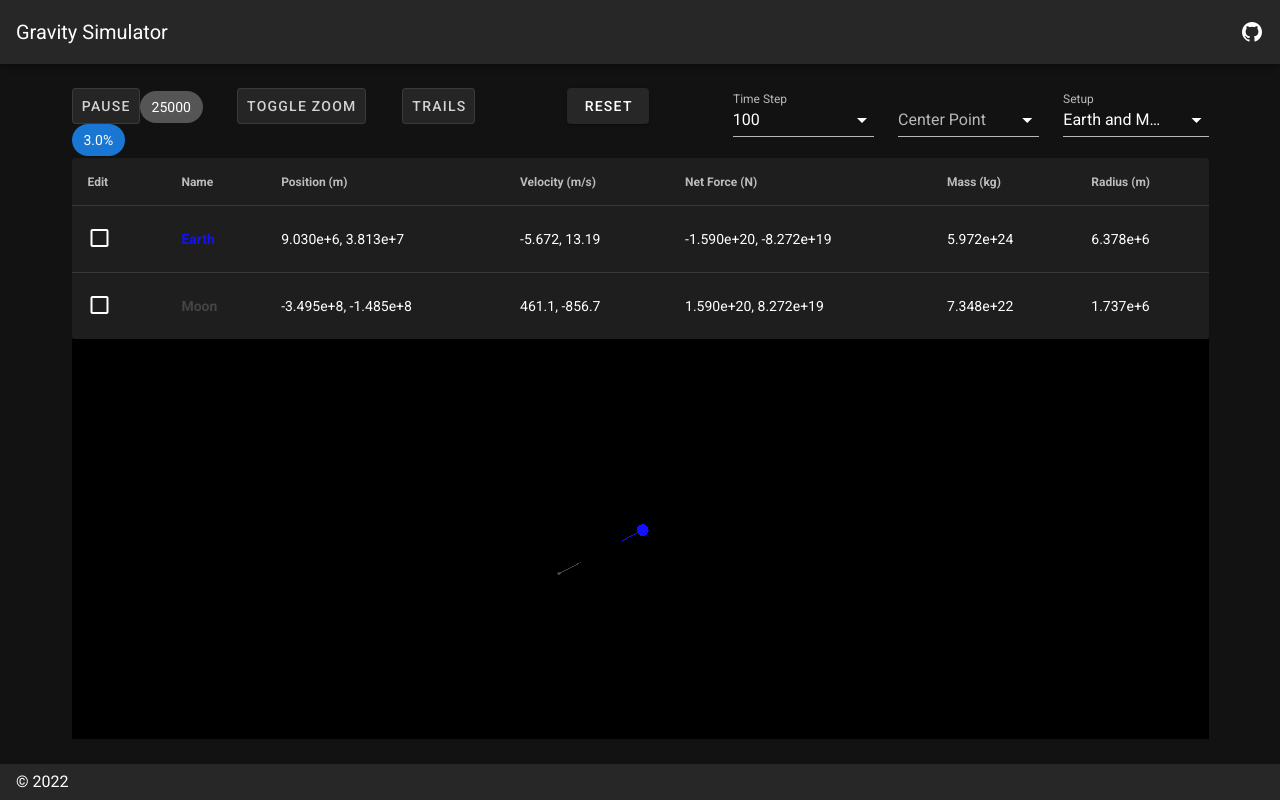
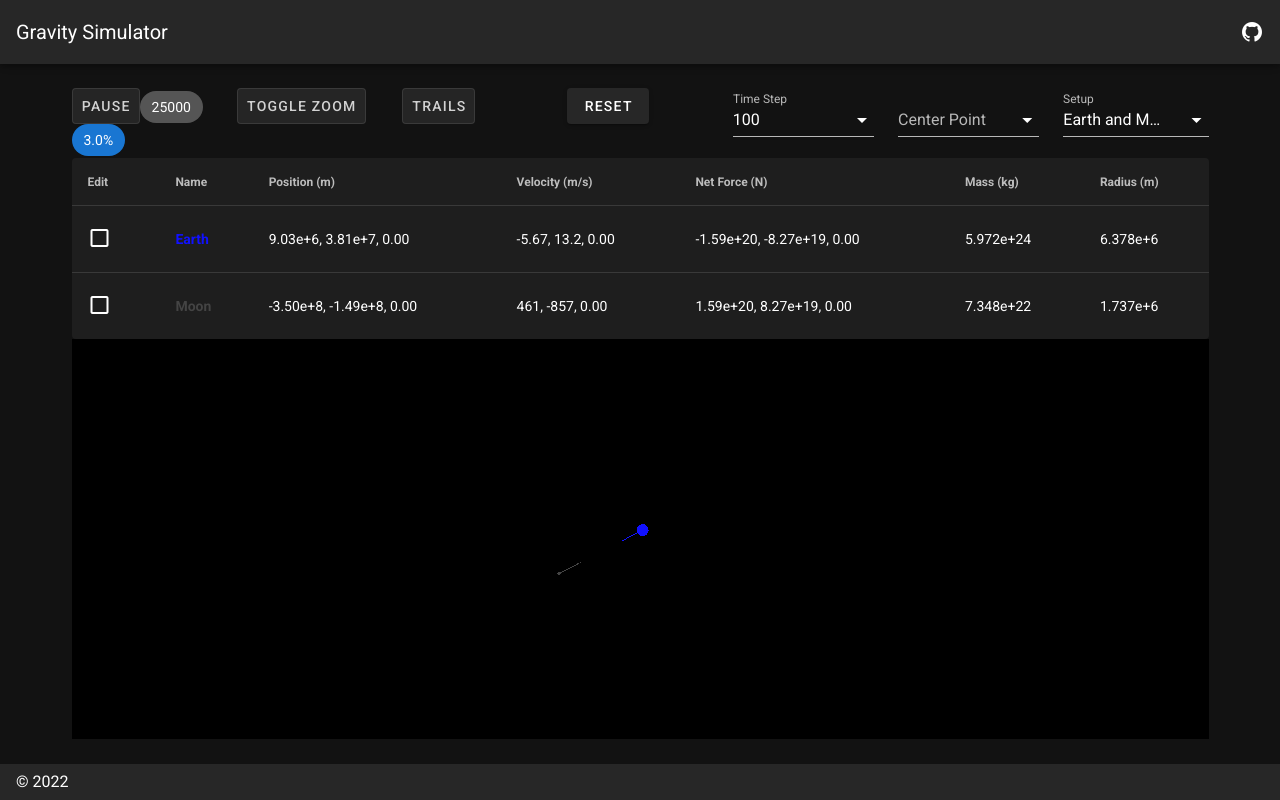
Before and after one commit to GrantErickson/Gravity, a Nuxt app: page / in a window 1280 px wide. Built offline with nearby package versions, Linux system fonts and the light colour scheme.

Commit message:
Added a third dimension

```diff
--- a/models/binary.ts
+++ b/models/binary.ts
@@ -10,8 +10,8 @@ export default class Binary implements Setup {
     result.push(
       new Body(
         "Planet 1",
-        new Vector(-5e8, 0.0),
-        new Vector(0, -550),
+        new Vector(-5e8, 0, 0),
+        new Vector(0, -550, 0),
         7.97219e24,
         6.378e6,
         0x1111ff
@@ -20,8 +20,8 @@ export default class Binary implements Setup {
     result.push(
       new Body(
         "Planet 2",
-        new Vector(5e8, 0.0),
-        new Vector(0, 550),
+        new Vector(5e8, 0, 0),
+        new Vector(0, 550, 0),
         7.97219e24,
         6.378e6,
         0xff33aa
@@ -30,8 +30,8 @@ export default class Binary implements Setup {
     result.push(
       new Body(
         "Center",
-        new Vector(0, 0.0),
-        new Vector(0, 0),
+        new Vector(0, 0, 0),
+        new Vector(0, 0, 0),
         7.97219e14,
         6.378e6,
         0x88ff44
--- a/models/body.ts
+++ b/models/body.ts
@@ -1,3 +1,4 @@
+import { MeshToonMaterial } from "three";
 import Vector from "~/models/vector";
 
 export const enum BodyState {
@@ -15,7 +16,7 @@ export default class Body {
   mass: number;
   radius: number;
   forces: Vector[] = [];
-  netForce = new Vector(0, 0);
+  netForce = new Vector(0, 0, 0);
   color: number = 0;
   selected: boolean = false;
   state: BodyState = BodyState.Normal;
@@ -42,14 +43,19 @@ export default class Body {
   }
 
   get momentum(): Vector {
-    return new Vector(this.velocity.x * this.mass, this.velocity.y * this.mass);
+    return new Vector(
+      this.velocity.x * this.mass,
+      this.velocity.y * this.mass,
+      this.velocity.z + this.mass
+    );
   }
 
   addForce(body: Body) {
     // Calculate the magnitude
     let r = Math.pow(
       Math.pow(this.position.x - body.position.x, 2) +
-        Math.pow(this.position.y - body.position.y, 2),
+        Math.pow(this.position.y - body.position.y, 2) +
+        Math.pow(this.position.z - body.position.z, 2),
       0.5
     );
     let force = (this.G * this.mass * body.mass) / Math.pow(r, 2);
@@ -58,22 +64,24 @@ export default class Body {
     let scale = Math.pow(
       Math.pow(force, 2) /
         (Math.pow(this.position.x - body.position.x, 2) +
-          Math.pow(this.position.y - body.position.y, 2)),
+          Math.pow(this.position.y - body.position.y, 2) +
+          Math.pow(this.position.z - body.position.z, 2)),
       0.5
     );
 
-    let x = (body.position.x - this.position.x) * scale;
-    let y = (body.position.y - this.position.y) * scale;
+    //Create the final vector
+    let newForce = body.position
+      .clone()
+      .subtract(this.position)
+      .multiplyScalar(scale);
 
-    //Create the final vector
-    this.forces.push(new Vector(x, y));
+    this.forces.push(newForce);
   }
 
   calculateNetForce() {
-    this.netForce = new Vector(0, 0);
+    this.netForce = new Vector(0, 0, 0);
     for (let force of this.forces) {
-      this.netForce.x += force.x;
-      this.netForce.y += force.y;
+      this.netForce.add(force);
     }
   }
 
@@ -81,16 +89,20 @@ export default class Body {
     // Update Velocity
     this.velocity.x += (this.netForce.x / this.mass) * dt;
     this.velocity.y += (this.netForce.y / this.mass) * dt;
+    this.velocity.z += (this.netForce.z / this.mass) * dt;
     let lastX = this.position.x;
     let lastY = this.position.y;
+    let lastZ = this.position.z;
 
     // Update Position
     this.position.x += this.velocity.x * dt;
     this.position.y += this.velocity.y * dt;
+    this.position.z += this.velocity.z * dt;
 
     let distanceMoved = Math.pow(
       Math.pow(this.position.x - lastX, 2) +
-        Math.pow(this.position.y - lastY, 2),
+        Math.pow(this.position.y - lastY, 2) +
+        Math.pow(this.position.z - lastZ, 2),
       0.5
     );
     this.percentOfDiameterInLastMove =
@@ -101,7 +113,8 @@ export default class Body {
   detectCollision(body: Body): boolean {
     let r = Math.pow(
       Math.pow(this.position.x - body.position.x, 2) +
-        Math.pow(this.position.y - body.position.y, 2),
+        Math.pow(this.position.y - body.position.y, 2) +
+        Math.pow(this.position.z - body.position.z, 2),
       0.5
     );
     if (r < this.radius + body.radius) {
--- a/models/chaos.ts
+++ b/models/chaos.ts
@@ -10,8 +10,8 @@ export default class Chaos implements Setup {
     result.push(
       new Body(
         "Planet",
-        new Vector(0.0, 0.0),
-        new Vector(0.0, 0),
+        new Vector(0, 0, 0),
+        new Vector(0, 0, 0),
         5.97219e24,
         6.378e6,
         0x443322
@@ -20,8 +20,8 @@ export default class Chaos implements Setup {
     result.push(
       new Body(
         "Moon 1",
-        new Vector(384399861, 3000000),
-        new Vector(0, 1028.192),
+        new Vector(384399861, 3000000, 0),
+        new Vector(0.0, 1028.192, 0),
         4.34767309e22,
         4237000,
         0x444444
@@ -30,8 +30,8 @@ export default class Chaos implements Setup {
     result.push(
       new Body(
         "Moon 2",
-        new Vector(434399861, 0),
-        new Vector(0, -1028.192),
+        new Vector(434399861, 0, 0),
+        new Vector(0, -1028.192, 0),
         4.34767309e22,
         4237000,
         0xaa2222
@@ -40,8 +40,8 @@ export default class Chaos implements Setup {
     result.push(
       new Body(
         "Moon 3",
-        new Vector(-434399861, 0),
-        new Vector(0, -978.181),
+        new Vector(-434399861, 0, 0),
+        new Vector(0, -978.181, 0),
         3.34767309e22,
         4237000,
         0x33bb66
@@ -50,8 +50,8 @@ export default class Chaos implements Setup {
     result.push(
       new Body(
         "Moon 4",
-        new Vector(34399861, -334399861),
-        new Vector(-1000, -300.181),
+        new Vector(34399861, -334399861, 0),
+        new Vector(-1000, -300.181, 0),
         3.34767309e22,
         4237000,
         0x66bbaa
--- a/models/earthMoon.ts
+++ b/models/earthMoon.ts
@@ -10,8 +10,8 @@ export default class EarthMoon implements Setup {
     result.push(
       new Body(
         "Earth",
-        new Vector(0.0, 0.0),
-        new Vector(0.0, -10.0),
+        new Vector(0, 0, 0),
+        new Vector(0, -10, 0),
         5.97219e24,
         6.378e6,
         0x1111ff
@@ -20,8 +20,8 @@ export default class EarthMoon implements Setup {
     result.push(
       new Body(
         "Moon",
-        new Vector(384399861, 0),
-        new Vector(0, 1028.192),
+        new Vector(384399861, 0, 0),
+        new Vector(0, 1028.192, 0),
         7.34767309e22,
         1737000,
         0x444444
--- a/models/earthMoonAndOthers.ts
+++ b/models/earthMoonAndOthers.ts
@@ -10,8 +10,8 @@ export default class EarthMoonAndOthers implements Setup {
     result.push(
       new Body(
         "Earth",
-        new Vector(0.0, 0.0),
-        new Vector(0.0, 0),
+        new Vector(0, 0, 0),
+        new Vector(0, 0, 0),
         5.97219e24,
         6.378e6,
         0x1111ff
@@ -20,8 +20,8 @@ export default class EarthMoonAndOthers implements Setup {
     result.push(
       new Body(
         "Moon",
-        new Vector(384399861, 0),
-        new Vector(0, 1028.192),
+        new Vector(384399861, 0, 0),
+        new Vector(0, 1028.192, 0),
         7.34767309e22,
         1737000,
         0x444444
@@ -30,8 +30,8 @@ export default class EarthMoonAndOthers implements Setup {
     result.push(
       new Body(
         "Moon 2",
-        new Vector(434399861, 0),
-        new Vector(0, -1128.192),
+        new Vector(434399861, 0, 0),
+        new Vector(0, -1128.192, 0),
         7.34767309e22,
         1737000,
         0xaa2222
@@ -40,8 +40,8 @@ export default class EarthMoonAndOthers implements Setup {
     result.push(
       new Body(
         "Moon 3",
-        new Vector(-334399861, 0),
-        new Vector(0, -978.181),
+        new Vector(-334399861, 0, 0),
+        new Vector(0, -978.181, 0),
         3.34767309e21,
         737000,
         0x33bb66
--- a/models/vector.ts
+++ b/models/vector.ts
@@ -1,17 +1,47 @@
 export default class Vector {
   x: number = 0;
   y: number = 0;
+  z: number = 0;
 
-  constructor(x: number, y: number) {
+  constructor(x: number, y: number, z: number) {
     this.x = x;
     this.y = y;
+    this.z = z;
   }
 
-  add(vector: Vector): Vector {
-    return new Vector(this.x + vector.x, this.y + vector.y);
+  clone(): Vector {
+    return new Vector(this.x, this.y, this.z);
+  }
+
+  add(vector: Vector) {
+    this.x += vector.x;
+    this.y += vector.y;
+    this.z += vector.z;
+    return this;
+  }
+  subtract(vector: Vector) {
+    this.x -= vector.x;
+    this.y -= vector.y;
+    this.z -= vector.z;
+    return this;
   }
 
   divideScalar(scalar: number): Vector {
-    return new Vector(this.x / scalar, this.y / scalar);
+    this.x /= scalar;
+    this.y /= scalar;
+    this.z /= scalar;
+    return this;
+  }
+  multiplyScalar(scalar: number): Vector {
+    this.x *= scalar;
+    this.y *= scalar;
+    this.z *= scalar;
+    return this;
+  }
+
+  length(): number {
+    return Math.sqrt(
+      Math.pow(this.x, 2) + Math.pow(this.y, 2) + Math.pow(this.z, 2)
+    );
   }
 }
--- a/pages/index.vue
+++ b/pages/index.vue
@@ -71,19 +71,25 @@
             </td>
             <td>
               <span v-if="!body.selected">
-                {{ body.position.x.toPrecision(4) }},
-                {{ body.position.y.toPrecision(4) }}
+                {{ body.position.x.toPrecision(3) }},
+                {{ body.position.y.toPrecision(3) }},
+                {{ body.position.z.toPrecision(3) }}
               </span>
               <v-row v-if="body.selected">
                 <v-col>
                   <v-text-field
-                    suffix="x in m"
+                    suffix="x m"
                     v-model.number="body.position.x"
                     dense
                   ></v-text-field>
                   <v-text-field
-                    suffix="y in m"
+                    suffix="y m"
                     v-model.number="body.position.y"
+                    dense
+                  ></v-text-field>
+                  <v-text-field
+                    suffix="z m"
+                    v-model.number="body.position.z"
                     dense
                   ></v-text-field>
                 </v-col>
@@ -91,19 +97,25 @@
             </td>
             <td>
               <span v-if="!body.selected">
-                {{ body.velocity.x.toPrecision(4) }},
-                {{ body.velocity.y.toPrecision(4) }}
+                {{ body.velocity.x.toPrecision(3) }},
+                {{ body.velocity.y.toPrecision(3) }},
+                {{ body.velocity.z.toPrecision(3) }}
               </span>
               <v-row v-if="body.selected">
                 <v-col>
                   <v-text-field
-                    suffix="x in m/s"
+                    suffix="x m/s"
                     v-model.number="body.velocity.x"
                     dense
                   ></v-text-field>
                   <v-text-field
-                    suffix="y in m/s"
+                    suffix="y m/s"
                     v-model.number="body.velocity.y"
+                    dense
+                  ></v-text-field>
+                  <v-text-field
+                    suffix="z m/s"
+                    v-model.number="body.velocity.z"
                     dense
                   ></v-text-field>
                 </v-col>
@@ -111,8 +123,9 @@
             </td>
             <td>
               <span v-if="true">
-                {{ body.netForce.x.toPrecision(4) }},
-                {{ body.netForce.y.toPrecision(4) }}
+                {{ body.netForce.x.toPrecision(3) }},
+                {{ body.netForce.y.toPrecision(3) }},
+                {{ body.netForce.z.toPrecision(3) }}
               </span>
               <v-row v-if="false">
                 <v-col>
@@ -126,6 +139,11 @@
                     v-model.number="body.netForce.y"
                     dense
                   ></v-text-field>
+                  <v-text-field
+                    suffix="z in N"
+                    v-model.number="body.netForce.z"
+                    dense
+                  ></v-text-field>
                 </v-col>
               </v-row>
             </td>
@@ -136,7 +154,7 @@
               <v-row v-if="body.selected">
                 <v-col>
                   <v-text-field
-                    suffix="in kg"
+                    suffix="kg"
                     v-model.number="body.mass"
                     dense
                   ></v-text-field>
@@ -150,7 +168,7 @@
               <v-row v-if="body.selected">
                 <v-col>
                   <v-text-field
-                    suffix="in m"
+                    suffix="m"
                     v-model.number="body.radius"
                     dense
                   ></v-text-field>
@@ -276,6 +294,7 @@ export default class Gravity extends Vue {
       let sphere: Mesh = new Mesh(geometry, material);
       sphere.position.x = body.position.x * this.scale;
       sphere.position.y = body.position.y * this.scale;
+      sphere.position.z = body.position.z * this.scale;
       scene.add(sphere);
 
       // Create the force arrow
@@ -307,19 +326,22 @@ export default class Gravity extends Vue {
         let sphere: Mesh = geometryMapping[body.name].sphere;
         sphere.position.x = body.position.x * this.scale;
         sphere.position.y = body.position.y * this.scale;
+        sphere.position.z = body.position.z * this.scale;
         if (max < Math.abs(sphere.position.x))
           max = Math.abs(sphere.position.x);
         if (max < Math.abs(sphere.position.y))
           max = Math.abs(sphere.position.y);
-        //console.log(
-        //  `${body.name}: ${sphere.position.x}, ${sphere.position.y}`
-        //);
+
         let arrow: ArrowHelper = geometryMapping[body.name].arrow;
-        let forceVector3 = new Vector3(body.netForce.x, body.netForce.y, 0);
+        let forceVector3 = new Vector3(
+          body.netForce.x,
+          body.netForce.y,
+          body.netForce.z
+        );
         arrow.position.set(
           body.position.x * this.scale,
           body.position.y * this.scale,
-          0
+          body.position.z * this.scale
         );
 
         arrow.setLength(
@@ -340,6 +362,7 @@ export default class Gravity extends Vue {
           const history = new Mesh(geometry, material);
           history.position.x = body.position.x * this.scale;
           history.position.y = body.position.y * this.scale;
+          history.position.z = body.position.z * this.scale;
           scene.add(history);
           geometryMapping[body.name].trails.push(history);
           if (geometryMapping[body.name].trails.length > 100) {
@@ -429,15 +452,17 @@ export default class Gravity extends Vue {
                   console.log(`${body.name} collided with ${otherBody.name}`);
                   // Assume they will combine into a new body
                   // Determine the new velocity vector based on momentum
-                  let newMomentum = body.momentum.add(otherBody.momentum);
-                  let newVelocity = newMomentum.divideScalar(
-                    body.mass + otherBody.mass
-                  );
+                  let newMomentum = body.momentum
+                    .clone()
+                    .add(otherBody.momentum);
+                  let newVelocity = newMomentum
+                    .clone()
+                    .divideScalar(body.mass + otherBody.mass);
                   body.mass += otherBody.mass;
                   body.velocity = newVelocity;
                   otherBody.state = BodyState.Destroyed;
-                  otherBody.velocity = new Vector(0, 0);
-                  otherBody.netForce = new Vector(0, 0);
+                  otherBody.velocity = new Vector(0, 0, 0);
+                  otherBody.netForce = new Vector(0, 0, 0);
                   otherBody.mass = 0;
                   otherBody.radius = 0;
                   this.activeBodies = this.bodies.filter(
```
Also changed, not shown: 1 other file (tests, documents, lock files or other folders).
